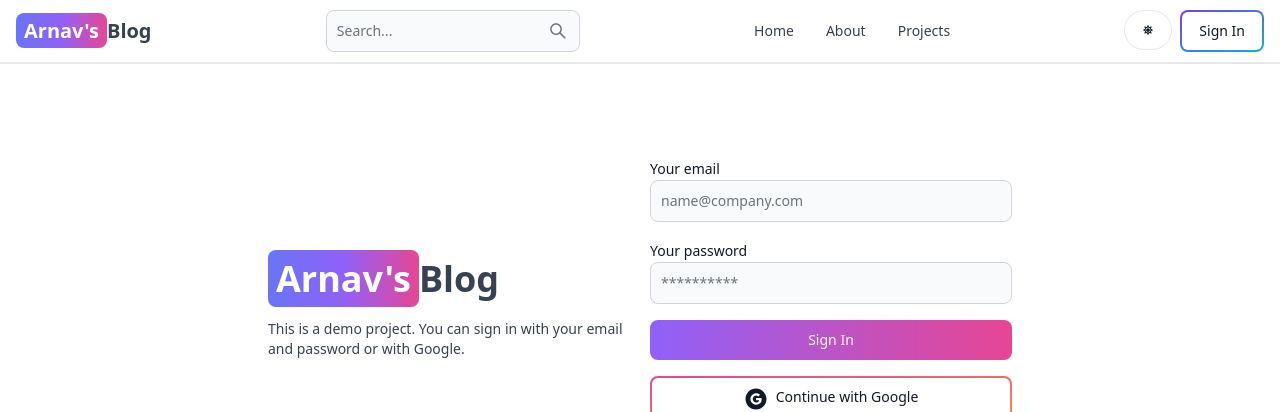
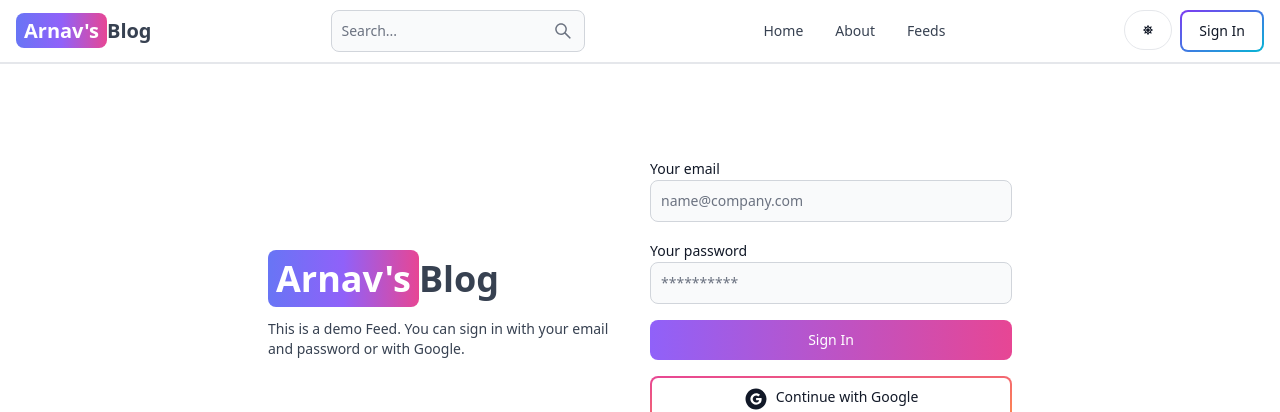
Before and after one commit to Fastrack000/Mern-Blog, a React (Vite) app in the folder client/: page /sign-in in a window 1280 px wide. Shown: the top 412 px of the page. Built offline with nearby package versions, Linux system fonts and the light colour scheme; no server answers.

Commit message:
Deploy final

```diff
--- a/client/src/App.jsx
+++ b/client/src/App.jsx
@@ -1,27 +1,27 @@
-import { BrowserRouter, Routes, Route } from 'react-router-dom';
-import Home from './pages/Home';
-import About from './pages/About';
-import SignIn from './pages/SignIn';
-import Dashboard from './pages/Dashboard';
-import Projects from './pages/Feed';
-import SignUp from './pages/SignUp';
-import Header from './components/Header';
-import Footer from './components/Footer';
-import PrivateRoute from './components/PrivateRoute';
+import { BrowserRouter, Routes, Route } from "react-router-dom";
+import Home from "./pages/Home";
+import About from "./pages/About";
+import SignIn from "./pages/SignIn";
+import Dashboard from "./pages/Dashboard";
+import Feeds from "./pages/Feed";
+import SignUp from "./pages/SignUp";
+import Header from "./components/Header";
+import Footer from "./components/Footer";
+import PrivateRoute from "./components/PrivateRoute";
 
 export default function App() {
   return (
     <BrowserRouter>
       <Header />
       <Routes>
-        <Route path='/' element={<Home />} />
-        <Route path='/about' element={<About />} />
-        <Route path='/sign-in' element={<SignIn />} />
-        <Route path='/sign-up' element={<SignUp />} />
+        <Route path="/" element={<Home />} />
+        <Route path="/about" element={<About />} />
+        <Route path="/sign-in" element={<SignIn />} />
+        <Route path="/sign-up" element={<SignUp />} />
         <Route element={<PrivateRoute />}>
-          <Route path='/dashboard' element={<Dashboard />} />
+          <Route path="/dashboard" element={<Dashboard />} />
         </Route>
-        <Route path='/projects' element={<Projects />} />
+        <Route path="/Feeds" element={<Feeds />} />
       </Routes>
       <Footer />
     </BrowserRouter>
--- a/client/src/components/Header.jsx
+++ b/client/src/components/Header.jsx
@@ -93,8 +93,8 @@ export default function Header() {
         <Navbar.Link active={path === "/about"} as={"div"}>
           <Link to="/about">About</Link>
         </Navbar.Link>
-        <Navbar.Link active={path === "/projects"} as={"div"}>
-          <Link to="/projects">Projects</Link>
+        <Navbar.Link active={path === "/Feeds"} as={"div"}>
+          <Link to="/Feeds">Feeds</Link>
         </Navbar.Link>
       </Navbar.Collapse>
     </Navbar>
--- a/client/src/firebase.js
+++ b/client/src/firebase.js
@@ -4,7 +4,7 @@ import { initializeApp } from "firebase/app";
 const firebaseConfig = {
   apiKey: import.meta.env.VITE_FIREBASE_API_KEY,
   authDomain: "mern-blog-site-c248b.firebaseapp.com",
-  projectId: "mern-blog-site-c248b",
+  FeedId: "mern-blog-site-c248b",
   storageBucket: "mern-blog-site-c248b.appspot.com",
   messagingSenderId: "155895983343",
   appId: "1:155895983343:web:4695e5b57ec36b17753f1a",
--- a/client/src/pages/Feed.jsx
+++ b/client/src/pages/Feed.jsx
@@ -1,6 +1,3 @@
-
-export default function Projects() {
-  return (
-    <div>Projects</div>
-  )
+export default function Feeds() {
+  return <div>Feeds</div>;
 }
--- a/client/src/pages/SignIn.jsx
+++ b/client/src/pages/SignIn.jsx
@@ -55,8 +55,8 @@ export default function SignIn() {
             Blog
           </Link>
           <p className="text-sm mt-5">
-            This is a demo project. You can sign in with your email and password
-            or with Google.
+            This is a demo Feed. You can sign in with your email and password or
+            with Google.
           </p>
         </div>
         {/* right */}
--- a/client/src/pages/SignUp.jsx
+++ b/client/src/pages/SignUp.jsx
@@ -49,8 +49,8 @@ export default function SignUp() {
             Blog
           </Link>
           <p className="text-sm mt-5">
-            This is a demo project. You can sign up with your email and password
-            or with Google.
+            This is a demo Feed. You can sign up with your email and password or
+            with Google.
           </p>
         </div>
         {/* right */}
```
